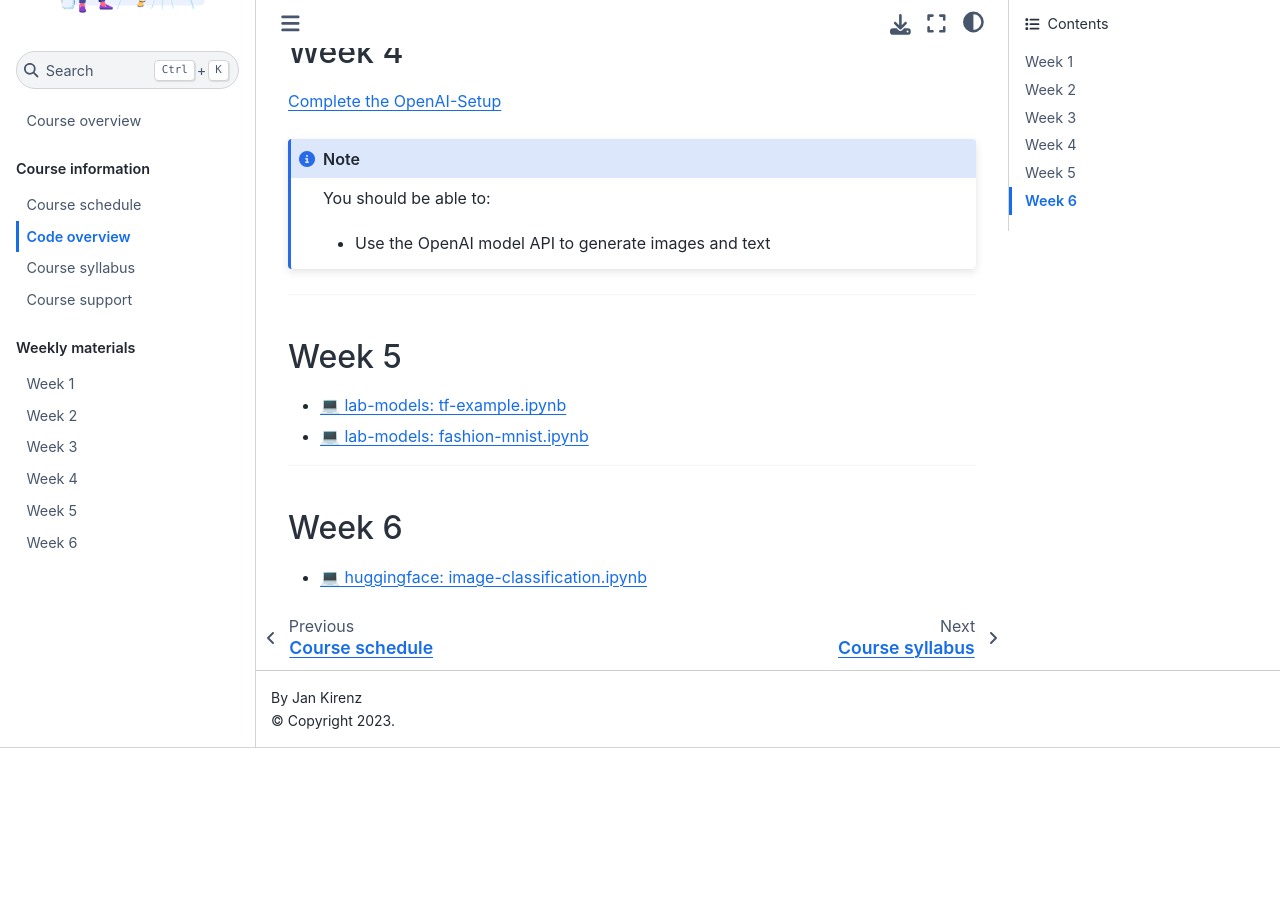
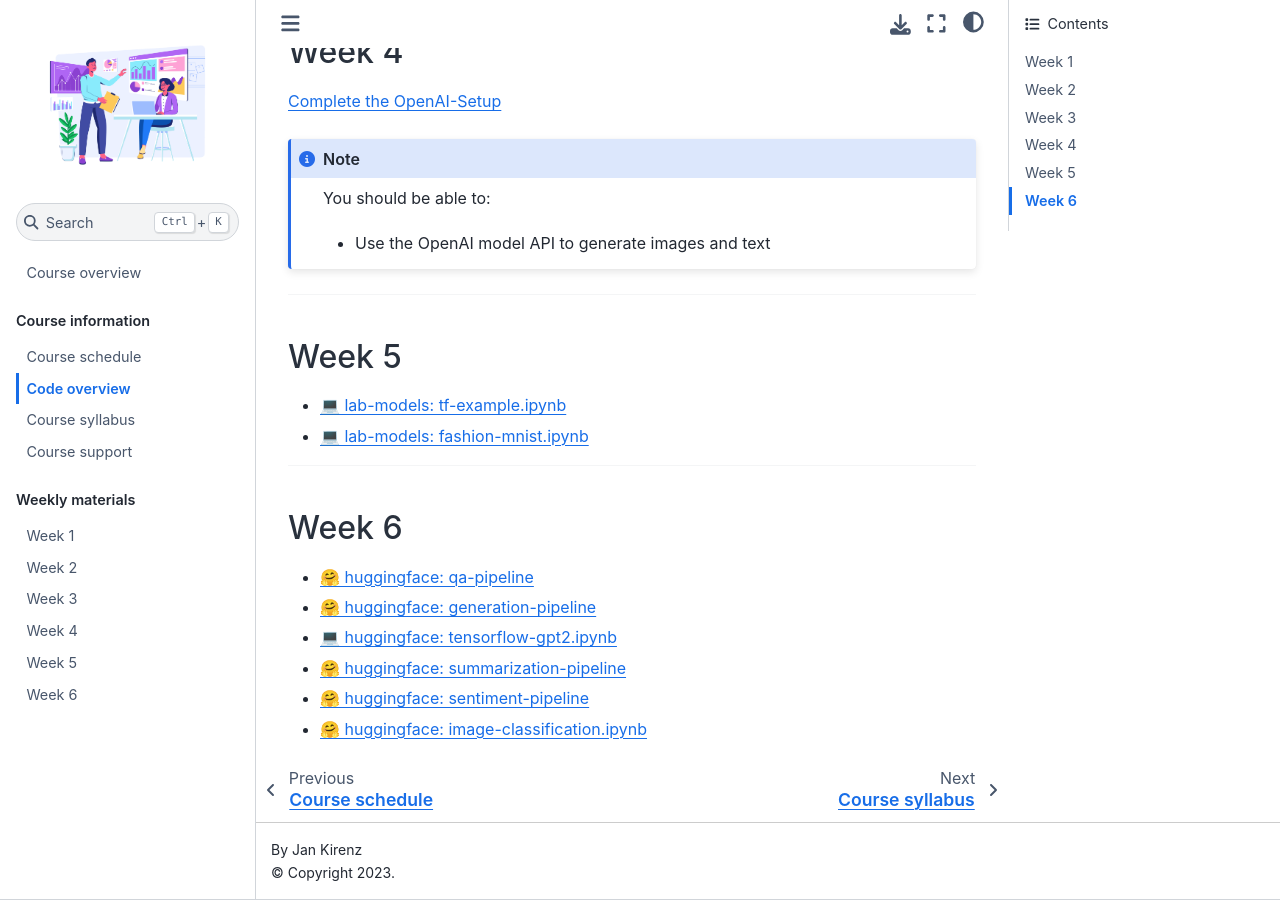
Before and after one commit to kirenz/om2, a Jupyter Book: the page built from docs/code-overview.md, in a window 1280 px wide and 900 px high, scrolled down 1488 px. Built offline with Jupyter Book 1.0.4 settings and Sphinx 7.4.7 and the Sphinx Book theme 1.1.4, drawn with Linux system fonts in a browser that asks for light colours; before the commit the page ends 2236 px from its top, so only the background shows below that.

Commit message:
Update code-overview.md

```diff
--- a/docs/code-overview.md
+++ b/docs/code-overview.md
@@ -90,4 +90,14 @@ You should be able to:
 
 ## Week 6
 
-- [💻 huggingface: image-classification.ipynb](https://colab.research.google.com/github/kirenz/huggingface/blob/main/image-classification/image-classification.ipynb)
+- [🤗 huggingface: qa-pipeline](https://kirenz.github.io/huggingface/question-answering/qa-pipeline)
+
+- [🤗 huggingface: generation-pipeline](https://kirenz.github.io/huggingface/text-generation/generation-pipeline)
+
+- [💻 huggingface: tensorflow-gpt2.ipynb](https://colab.research.google.com/github/kirenz/huggingface/blob/main/text-generation/tensorflow-gpt2.ipynb)
+
+- [🤗 huggingface: summarization-pipeline](https://kirenz.github.io/huggingface/text-summarization/summarization-pipeline)
+
+- [🤗 huggingface: sentiment-pipeline](https://kirenz.github.io/huggingface/sentiment-analysis/sentiment-pipeline)
+
+- [🤗 huggingface: image-classification.ipynb](https://kirenz.github.io/huggingface/image-classification/image-classification.ipynb)
```
